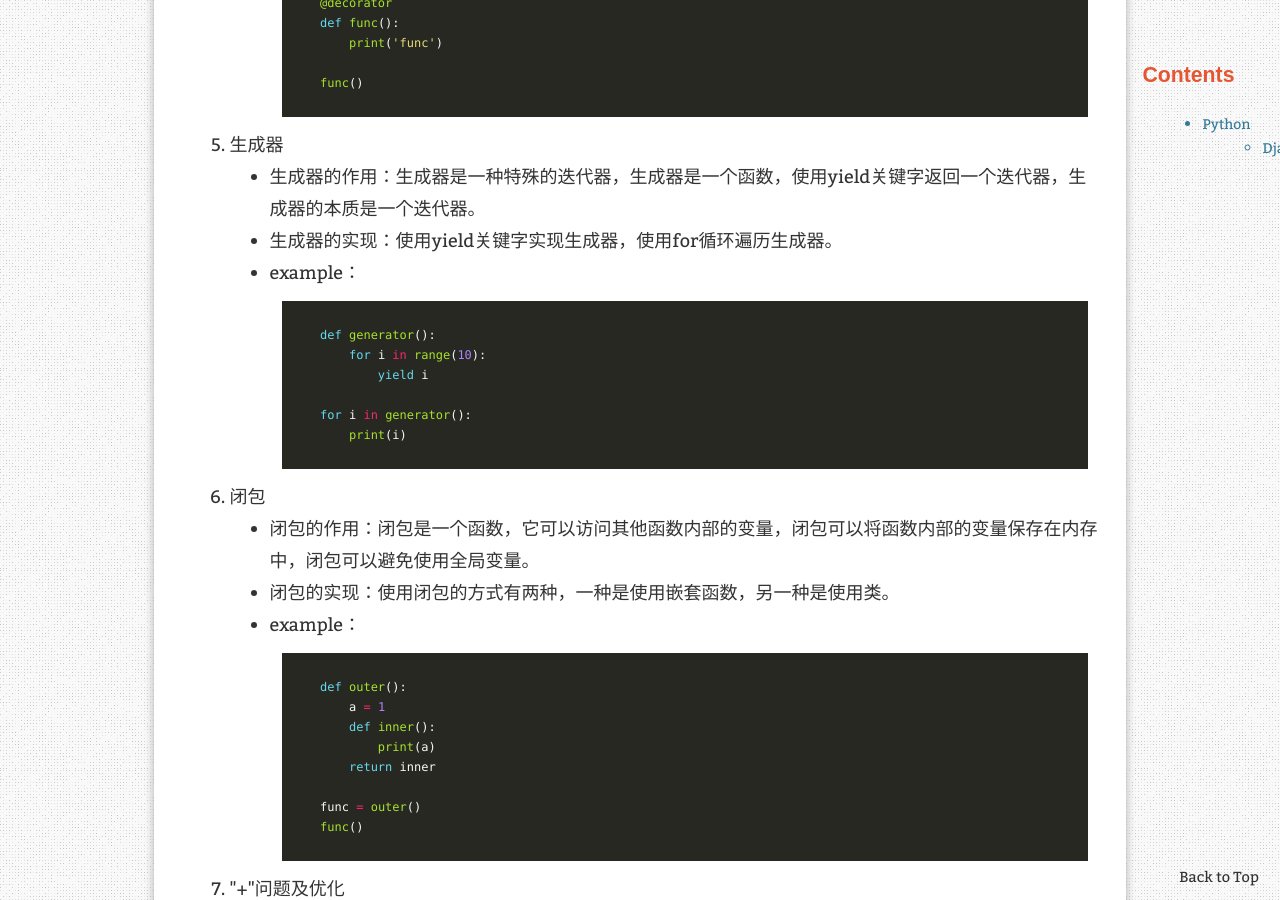
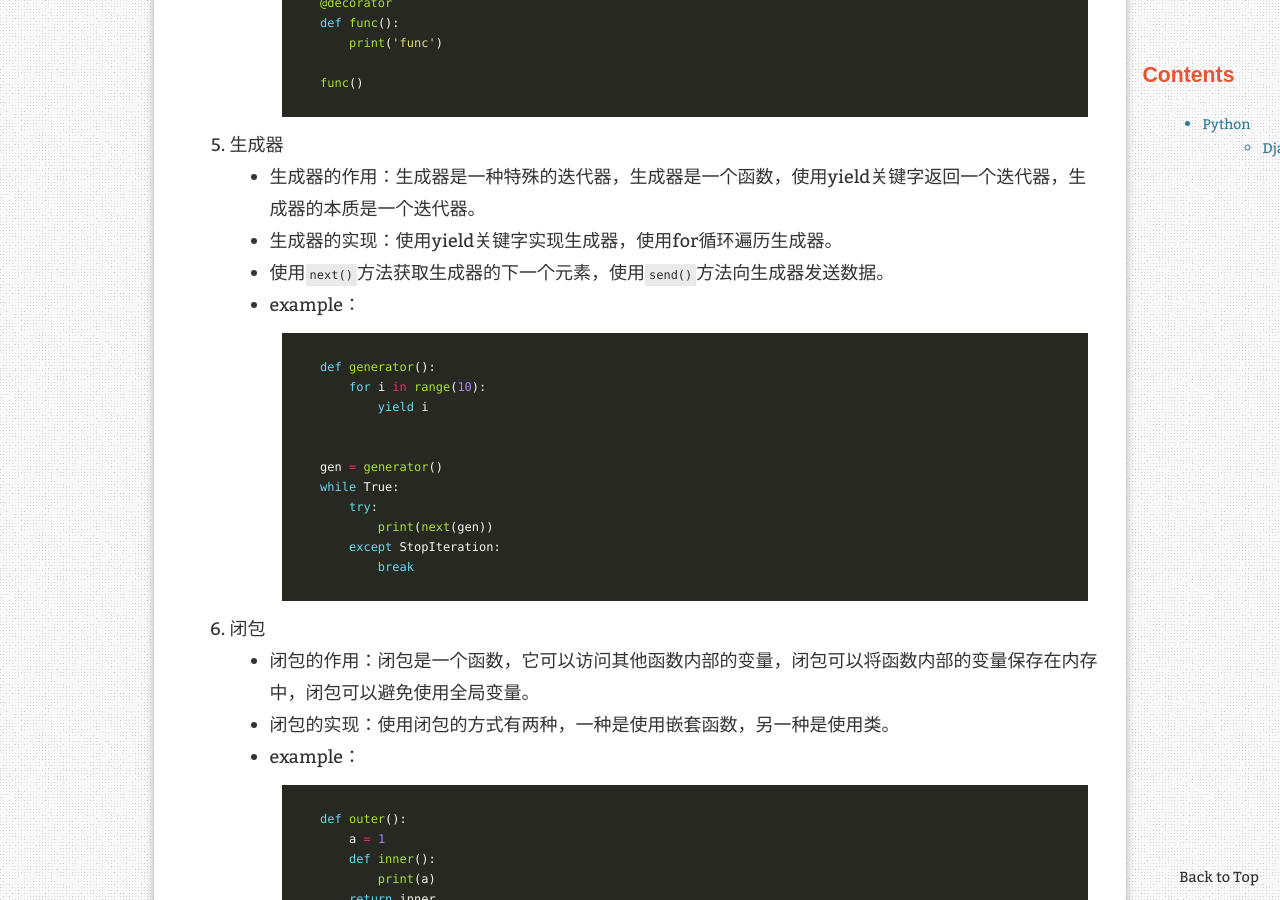
Before and after one commit to ElmTran/ElmTran.github.io, a Jekyll site: the page built from _posts/2023-12-3-python-interview.md, in a window 1280 px wide and 900 px high, scrolled down 1830 px. Built offline with Jekyll 4.4.1, drawn with Linux system fonts in a browser that asks for light colours; comment, search, counter and statistics services are not loaded; some of the changed text lies outside the part shown.

Commit message:
update: post-python-interview

````diff
--- a/_posts/2023-12-3-python-interview.md
+++ b/_posts/2023-12-3-python-interview.md
@@ -71,6 +71,7 @@ redirect_from:
 
     - 生成器的作用：生成器是一种特殊的迭代器，生成器是一个函数，使用yield关键字返回一个迭代器，生成器的本质是一个迭代器。
     - 生成器的实现：使用yield关键字实现生成器，使用for循环遍历生成器。
+    - 使用`next()`方法获取生成器的下一个元素，使用`send()`方法向生成器发送数据。
     - example：
 
         ```python
@@ -78,8 +79,13 @@ redirect_from:
             for i in range(10):
                 yield i
 
-        for i in generator():
-            print(i)
+
+        gen = generator()
+        while True:
+            try:
+                print(next(gen))
+            except StopIteration:
+                break
         ```
 
 6. 闭包
@@ -127,6 +133,11 @@ redirect_from:
     - 使用弱引用。
 
 13. 文件操作注意事项：打开模式、异常处理、文件对象的关闭，接收缓冲区的大小。
+
+    ```python
+    with open('test.txt', 'r', encoding='utf-8') as f:
+        f.read()
+    ```
 
 14. 调试方式：
 
````
